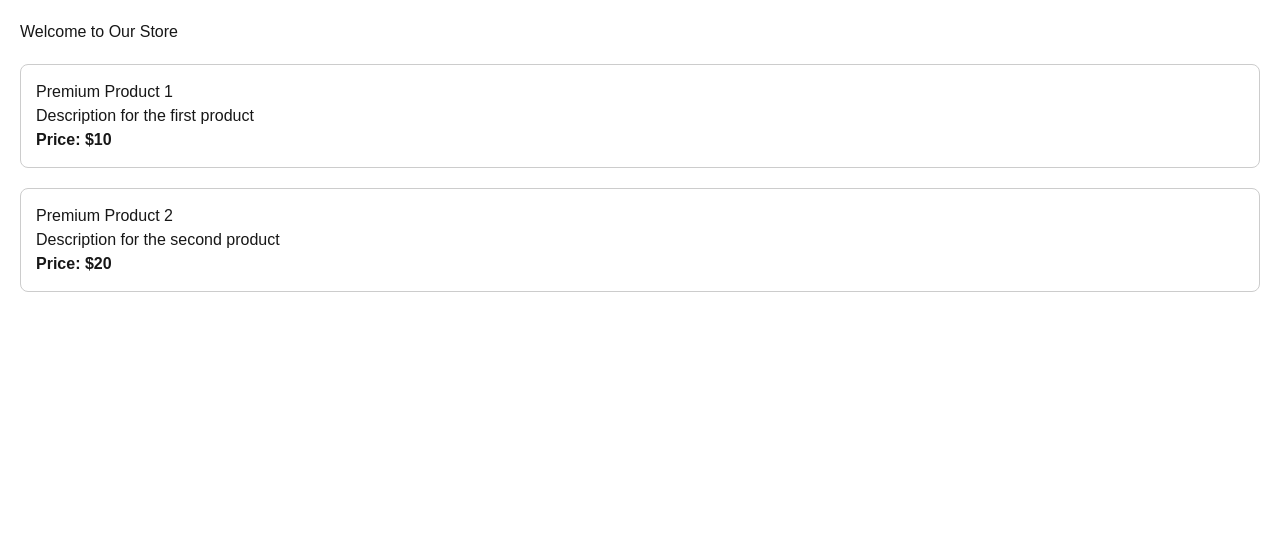
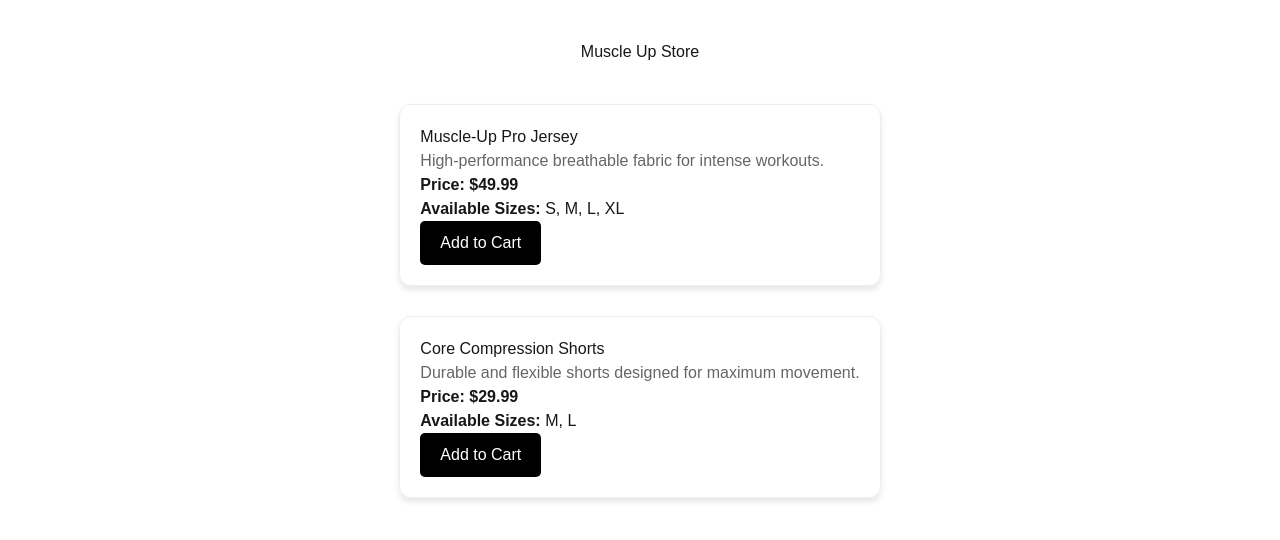
Before and after one commit to kandeel-5455/my-store, a Next.js app: page / in a window 1280 px wide. Shown: the top 540 px of the page. Built offline with nearby package versions, Linux system fonts and the light colour scheme.

Commit message:
upgrade products system with sizes and layout

```diff
--- a/app/page.tsx
+++ b/app/page.tsx
@@ -2,14 +2,18 @@ import { products } from './products';
 
 export default function Home() {
   return (
-    <main style={{ padding: '20px', fontFamily: 'sans-serif', direction: 'ltr', textAlign: 'left' }}>
-      <h1>Welcome to Our Store</h1>
-      <div style={{ display: 'grid', gap: '20px', marginTop: '20px' }}>
+    <main style={{ padding: '40px', fontFamily: 'sans-serif', maxWidth: '1000px', margin: '0 auto' }}>
+      <h1 style={{ textAlign: 'center' }}>Muscle Up Store</h1>
+      <div style={{ display: 'grid', gridTemplateColumns: 'repeat(auto-fit, minmax(250px, 1fr))', gap: '30px', marginTop: '40px' }}>
         {products.map((product) => (
-          <div key={product.id} style={{ border: '1px solid #ccc', padding: '15px', borderRadius: '8px' }}>
+          <div key={product.id} style={{ border: '1px solid #eee', padding: '20px', borderRadius: '12px', boxShadow: '0 4px 6px rgba(0,0,0,0.1)' }}>
             <h2>{product.name}</h2>
-            <p>{product.description}</p>
+            <p style={{ color: '#666' }}>{product.description}</p>
             <p><strong>Price: ${product.price}</strong></p>
+            <p><strong>Available Sizes:</strong> {product.sizes.join(', ')}</p>
+            <button style={{ backgroundColor: '#000', color: '#fff', padding: '10px 20px', border: 'none', borderRadius: '5px', cursor: 'pointer' }}>
+              Add to Cart
+            </button>
           </div>
         ))}
       </div>
--- a/app/products.ts
+++ b/app/products.ts
@@ -1,4 +1,27 @@
-export const products = [
-  { id: 1, name: "Premium Product 1", price: 10, description: "Description for the first product" },
-  { id: 2, name: "Premium Product 2", price: 20, description: "Description for the second product" },
+export interface Product {
+  id: number;
+  name: string;
+  price: number;
+  description: string;
+  sizes: string[];
+  image: string;
+}
+
+export const products: Product[] = [
+  {
+    id: 1,
+    name: "Muscle-Up Pro Jersey",
+    price: 49.99,
+    description: "High-performance breathable fabric for intense workouts.",
+    sizes: ["S", "M", "L", "XL"],
+    image: "/jersey.jpg", // سنقوم لاحقاً بوضع صور فعلية بهذا الاسم في مجلد public
+  },
+  {
+    id: 2,
+    name: "Core Compression Shorts",
+    price: 29.99,
+    description: "Durable and flexible shorts designed for maximum movement.",
+    sizes: ["M", "L"],
+    image: "/shorts.jpg",
+  },
 ];
```
